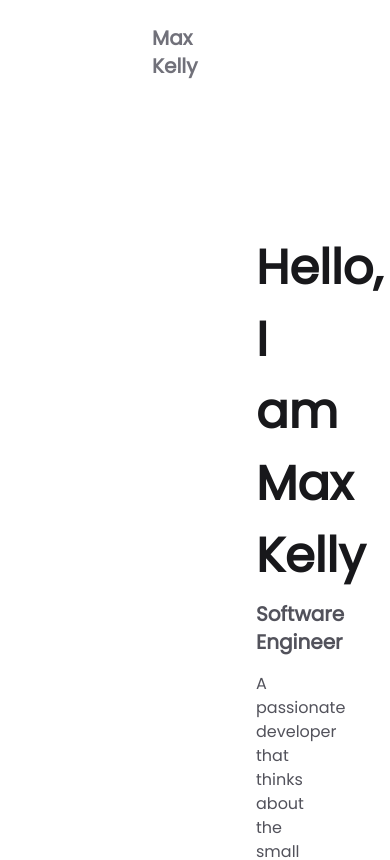
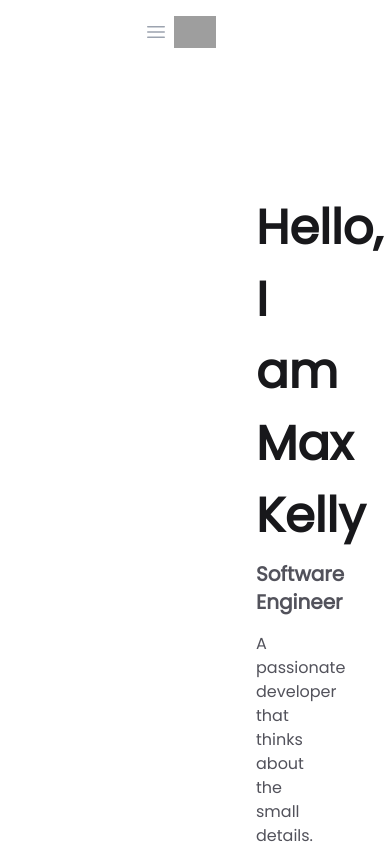
Before and after one commit to maxwillkelly/max-promo, a SvelteKit app: page / in a window 390 px wide. Shown: the top 860 px of the page. Built offline with nearby package versions, Linux system fonts and the light colour scheme; grey boxes are pictures that could not be loaded.

Commit message:
feat(main): Add working active header

```diff
--- /dev/null
+++ b/src/components/Header/Header.svelte
@@ -0,0 +1,105 @@
+<script>
+	import HeaderLink from "./HeaderLink.svelte";
+</script>
+
+<header>
+	<nav>
+		<div class="mx-auto max-w-7xl px-2 sm:px-6 lg:px-8">
+			<div class="relative flex h-16 items-center justify-between">
+				<div class="absolute inset-y-0 left-0 flex items-center sm:hidden">
+					<!-- Mobile menu button-->
+					<button
+						type="button"
+						class="inline-flex items-center justify-center rounded-md p-2 text-gray-400 hover:bg-gray-700 hover:text-white focus:outline-none focus:ring-2 focus:ring-inset focus:ring-white"
+						aria-controls="mobile-menu"
+						aria-expanded="false"
+					>
+						<span class="sr-only">Open main menu</span>
+						<!--
+						Icon when menu is closed.
+
+						Menu open: "hidden", Menu closed: "block"
+					  -->
+						<svg
+							class="block h-6 w-6"
+							fill="none"
+							viewBox="0 0 24 24"
+							stroke-width="1.5"
+							stroke="currentColor"
+							aria-hidden="true"
+						>
+							<path
+								stroke-linecap="round"
+								stroke-linejoin="round"
+								d="M3.75 6.75h16.5M3.75 12h16.5m-16.5 5.25h16.5"
+							/>
+						</svg>
+						<!--
+						Icon when menu is open.
+
+						Menu open: "block", Menu closed: "hidden"
+					  -->
+						<svg
+							class="hidden h-6 w-6"
+							fill="none"
+							viewBox="0 0 24 24"
+							stroke-width="1.5"
+							stroke="currentColor"
+							aria-hidden="true"
+						>
+							<path stroke-linecap="round" stroke-linejoin="round" d="M6 18L18 6M6 6l12 12" />
+						</svg>
+					</button>
+				</div>
+				<div class="flex flex-1 items-center justify-center sm:items-stretch sm:justify-start">
+					<div class="flex flex-shrink-0 items-center">
+						<img
+							class="block h-8 w-auto lg:hidden"
+							src="https://tailwindui.com/img/logos/mark.svg?color=rose&shade=600"
+							alt="Max Kelly"
+						/>
+						<img
+							class="hidden h-8 w-auto lg:block"
+							src="https://tailwindui.com/img/logos/mark.svg?color=rose&shade=600"
+							alt="Max Kelly"
+						/>
+					</div>
+					<div class="hidden sm:ml-6 sm:block">
+						<div class="flex space-x-4">
+							<!-- Current: "bg-gray-900 text-white", Default: "text-gray-300 hover:bg-gray-700 hover:text-white" -->
+							<HeaderLink href="/">Home</HeaderLink>
+							<HeaderLink href="/about">About</HeaderLink>
+							<HeaderLink href="/experience">Experience</HeaderLink>
+
+							<!-- <a
+								href="/"
+								class="bg-rose-600 text-white rounded-md px-3 py-2 text-sm font-medium"
+								aria-current="page">Home</a
+							>
+							<a
+								href="/about"
+								class="text-gray-300 hover:bg-gray-700 hover:text-white rounded-md px-3 py-2 text-sm font-medium"
+								>About</a
+							>
+							<a
+								href="/experience"
+								class="text-gray-300 hover:bg-gray-700 hover:text-white rounded-md px-3 py-2 text-sm font-medium"
+								>Experience</a
+							> -->
+						</div>
+					</div>
+				</div>
+			</div>
+		</div>
+		<!-- <span class="font-semibold text-xl text-zinc-500 dark:text-zinc-200">Max Kelly</span> -->
+		<!-- <div class="w-full">
+			<ul class="flex flex-col">
+				<li>
+					<a href="/" class="block">Home</a>
+					<a href="/" class="block">About</a>
+					<a href="/" class="block">Experience</a>
+				</li>
+			</ul>
+		</div> -->
+	</nav>
+</header>
--- /dev/null
+++ b/src/components/Header/HeaderLink.svelte
@@ -0,0 +1,15 @@
+<script lang="ts">
+	import { page } from '$app/stores';
+
+	export let href: string;
+
+    $: active = $page.url.pathname.endsWith(href);
+
+	$: className = active
+		? 'bg-rose-600 text-white rounded-md px-3 py-2 text-sm font-medium'
+		: 'text-gray-300 hover:bg-gray-700 hover:text-white rounded-md px-3 py-2 text-sm font-medium';
+</script>
+
+<a {href} class={className} aria-current={active}>
+	<slot />
+</a>
--- a/src/routes/+layout.svelte
+++ b/src/routes/+layout.svelte
@@ -1,5 +1,5 @@
 <script>
-	import Header from './Header.svelte';
+	import Header from '../components/Header/Header.svelte';
 	import './styles.css';
 </script>
 
--- /dev/null
+++ b/src/routes/+layout.ts
@@ -0,0 +1 @@
+export const csr = true;
--- a/src/routes/+page.svelte
+++ b/src/routes/+page.svelte
@@ -1,5 +1,6 @@
 <script>
 	import profileImage from '$lib/images/profile.jpg';
+	// @ts-ignore
 	import IoMdSend from 'svelte-icons/io/IoMdSend.svelte';
 
 	const title = 'Max Kelly - Software Engineer';
--- a/src/routes/Header.svelte
+++ /dev/null
@@ -1,5 +0,0 @@
-<header>
-	<nav class="flex items-center justify-between flex-wrap p-6">
-		<span class="font-semibold text-xl text-zinc-500 dark:text-zinc-200">Max Kelly</span>
-	</nav>
-</header>
--- /dev/null
+++ b/src/routes/about/+page.ts
@@ -0,0 +1,3 @@
+// since there's no dynamic data here, we can prerender
+// it so that it gets served as a static asset in production
+export const prerender = true;
--- /dev/null
+++ b/src/routes/experience/+page.ts
@@ -0,0 +1,3 @@
+// since there's no dynamic data here, we can prerender
+// it so that it gets served as a static asset in production
+export const prerender = true;
```
Also changed, not shown: src/routes/about/+page.svelte (added), src/routes/experience/+page.svelte (added).
